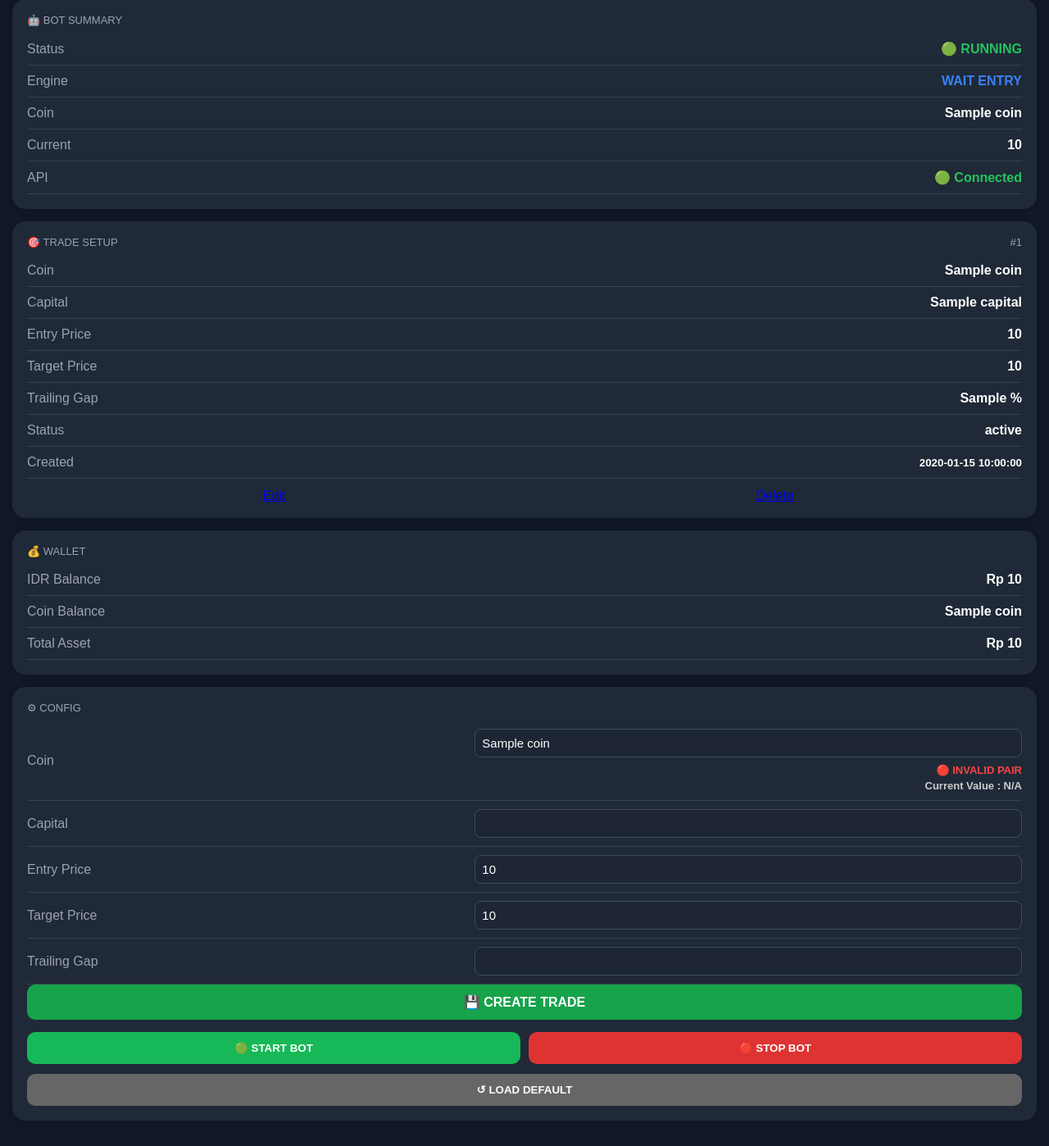
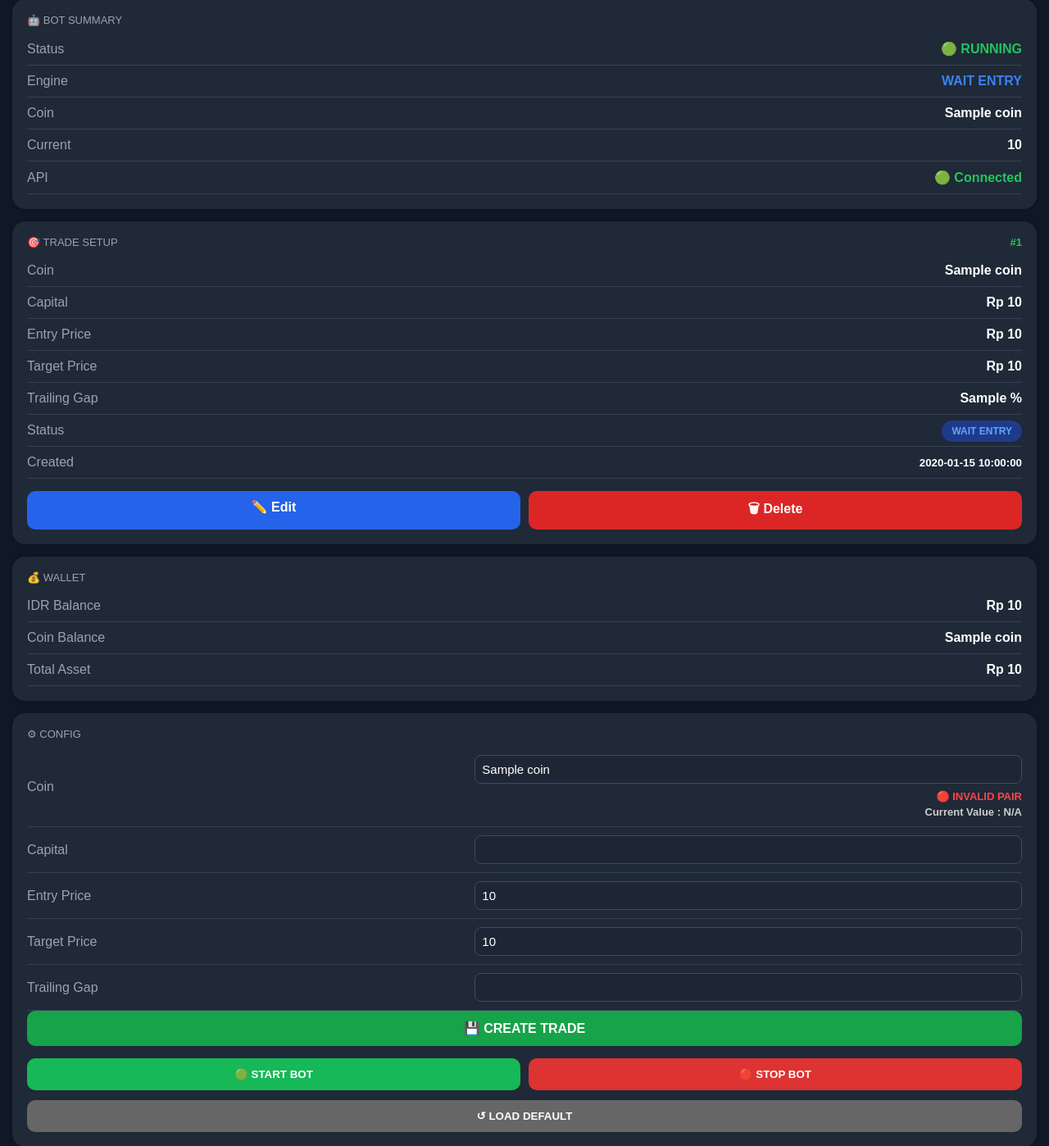
Before and after one commit to adhigame989/Indodax-Execution-Bot, a Flask app: template templates/index.html in a window 1280 px wide. Shown: the part 95-1493 px from the top of the page at 82% size. Run offline with Flask 3, Linux system fonts and the light colour scheme; the template is opened without the code that fills it: most values are stand-ins (such as "Sample title", 1, 10 or a date in 2020); a database or web service that is not in the repository returns one stand-in record (values such as "Sample title"); data that the repository does not hold is empty; parts of the project's set-up code (start-up, migrations or seed data) failed here and were passed over.

Commit message:
Update target_trade_card.html

```diff
--- a/templates/partials/target_trade_card.html
+++ b/templates/partials/target_trade_card.html
@@ -1,10 +1,13 @@
 <div class="card">
 
     <div class="card-title">
+
         🎯 TRADE SETUP
-        {% if trade.trade_id %}
-            <span style="float:right">#{{ trade.id }}</span>
-        {% endif %}
+
+        <span class="trade-id">
+            #{{ trade.id }}
+        </span>
+
     </div>
 
     <table class="info-table">
@@ -12,67 +15,96 @@
         <tr>
             <td>Coin</td>
             <td>
-                <b>{{ trade.coin or "-" }}</b>
+                {{ trade.coin.replace('_IDR','') }}
             </td>
         </tr>
 
         <tr>
             <td>Capital</td>
             <td>
-                <b>{{ trade.capital }}</b>
+                Rp {{ "{:,.0f}".format(trade.capital).replace(",", ".") }}
             </td>
         </tr>
 
         <tr>
             <td>Entry Price</td>
             <td>
-                <b>{{ trade.entry_price }}</b>
+                Rp {{ "{:,.0f}".format(trade.entry_price).replace(",", ".") }}
             </td>
         </tr>
 
         <tr>
             <td>Target Price</td>
             <td>
-                <b>{{ trade.target_price }}</b>
+                Rp {{ "{:,.0f}".format(trade.target_price).replace(",", ".") }}
             </td>
         </tr>
 
         <tr>
             <td>Trailing Gap</td>
             <td>
-                <b>{{ trade.trailing_gap }} %</b>
+                {{ trade.trailing_gap }} %
             </td>
         </tr>
 
         <tr>
             <td>Status</td>
+
             <td>
-                <b>{{ trade.status or "WAIT_ENTRY" }}</b>
+
+                {% if trade.state == "WAIT_ENTRY" %}
+                    <span class="status-badge status-wait">
+                        WAIT ENTRY
+                    </span>
+
+                {% elif trade.state == "HOLDING" %}
+                    <span class="status-badge status-holding">
+                        HOLDING
+                    </span>
+
+                {% elif trade.state == "SELLING" %}
+                    <span class="status-badge status-selling">
+                        SELLING
+                    </span>
+
+                {% else %}
+                    <span class="status-badge status-finished">
+                        {{ trade.state }}
+                    </span>
+                {% endif %}
+
             </td>
+
         </tr>
 
         <tr>
             <td>Created</td>
+
             <td>
-                <small>{{ trade.created_at or "-" }}</small>
+                <small>
+                    {{ trade.created_at }}
+                </small>
             </td>
+
         </tr>
 
     </table>
 
-    <div style="display:flex;gap:8px;margin-top:12px;">
+    <div class="trade-actions">
 
         <a href="/edit_trade/{{ trade.id }}"
-           class="btn btn-primary"
-           style="flex:1;text-align:center;">
-            Edit
+           class="trade-btn trade-edit">
+
+            ✏️ Edit
+
         </a>
 
         <a href="/delete_trade/{{ trade.id }}"
-           class="btn btn-danger"
-           style="flex:1;text-align:center;"
+           class="trade-btn trade-delete"
            onclick="return confirm('Hapus trade ini?');">
-            Delete
+
+            🗑 Delete
+
         </a>
 
     </div>
```
